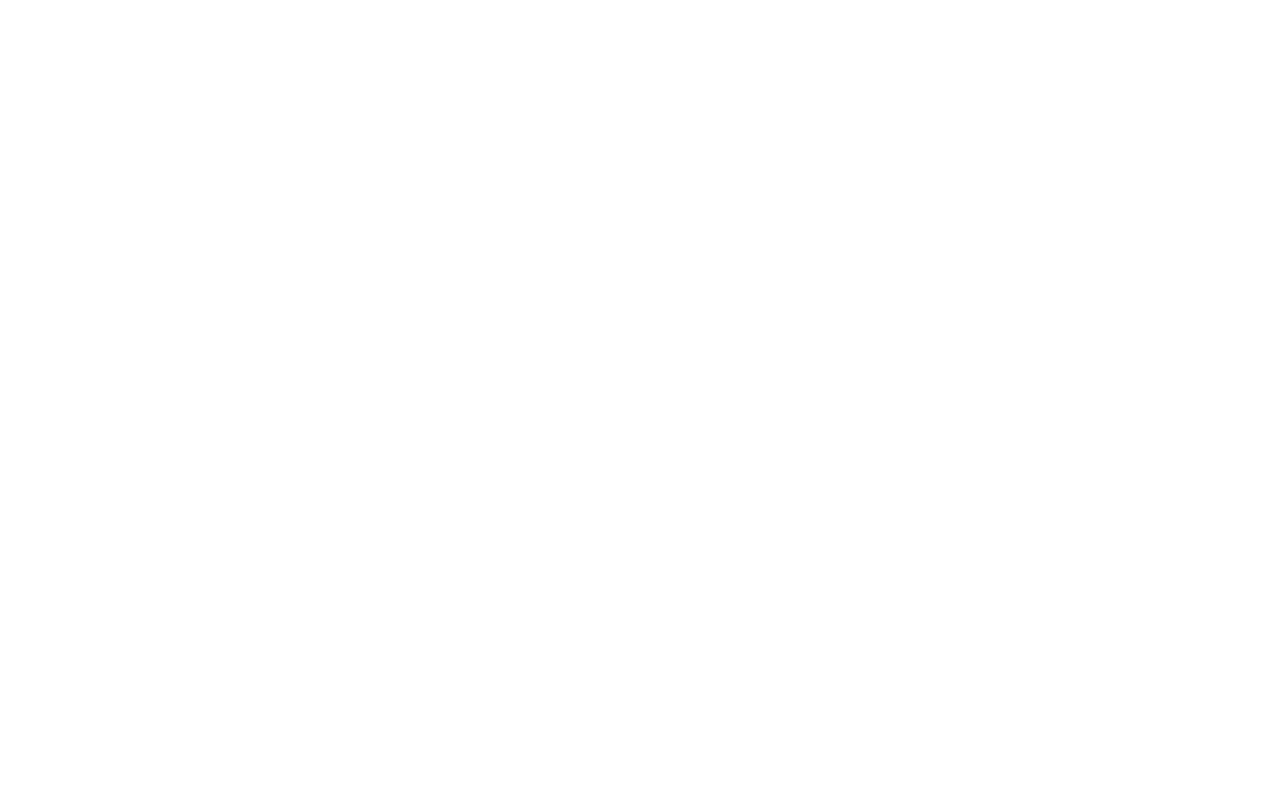
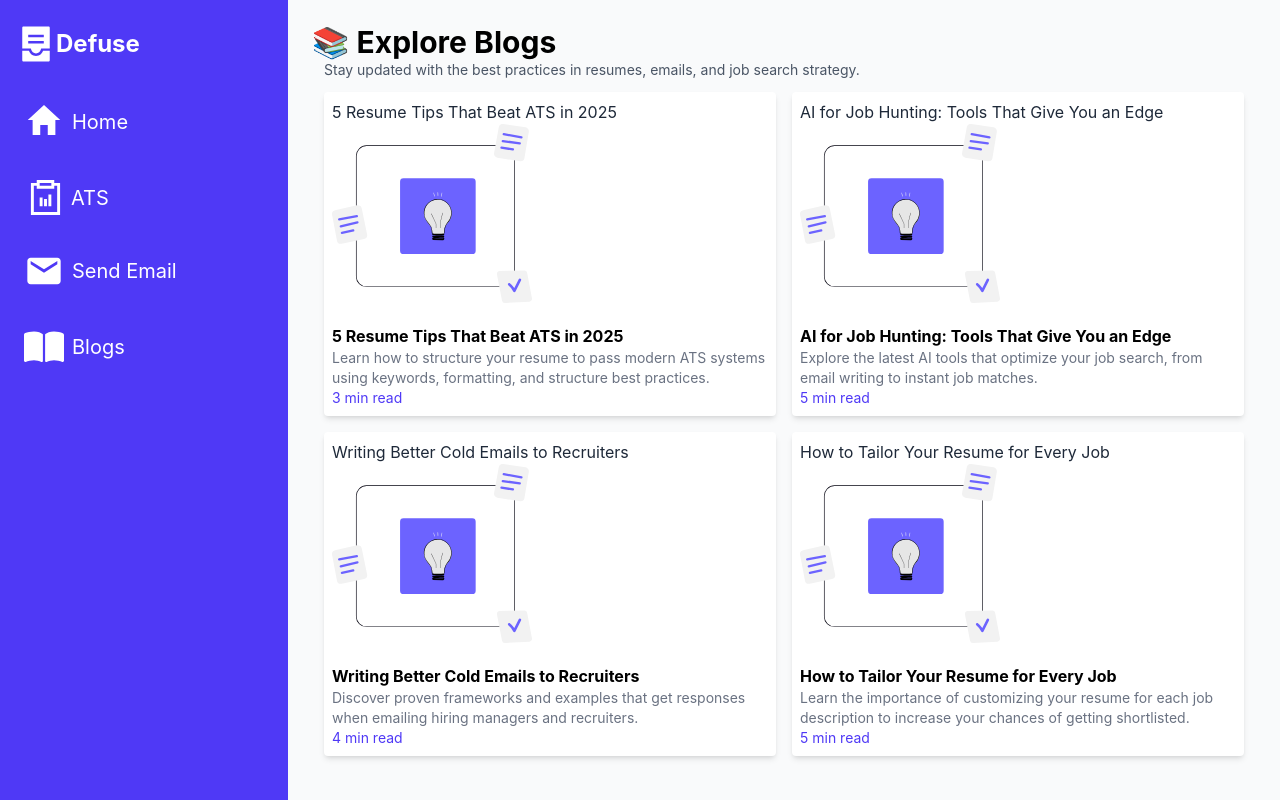
Before and after one commit to Amandeepsinghn/finta-tailwind, a React (Vite) app: page /blog in a window 1280 px wide. Before the commit this address had no page. Built offline with nearby package versions, Linux system fonts and the light colour scheme.

Commit message:
overall frontend finished

```diff
--- a/src/App.tsx
+++ b/src/App.tsx
@@ -6,6 +6,7 @@
 import Dashboard from "./pages/dashboard";
 import Ats from "./pages/Ats";
 import Sendemail from "./pages/Sendemail";
+import Blog from "./pages/Blog";
 
 function App() {
     return (
@@ -17,6 +18,7 @@
                 <Route path="/dashboard" element={<Dashboard/>}/>
                 <Route path="/ATS" element={<Ats/>}/>
                 <Route path="/sendEmail" element={<Sendemail/>}/>
+                <Route path="/blog" element={<Blog/>}/>
             </Routes>
         </BrowserRouter>
     )
--- a/src/component/Sidebar.tsx
+++ b/src/component/Sidebar.tsx
@@ -11,7 +11,7 @@
 export const SideBar = ({showSideBar,setSideBar}:{showSideBar:boolean,setSideBar:(val:boolean)=>void}) => {
 
     return (
-        <div className={`flex flex-col w-20 md:w-72 z-50 bg-indigo-600 h-screen p-4 space-y-5 text-white translate-w duration-300 ${showSideBar?"w-72":"w-20"} ${showSideBar?"fixed":"absolute"} md:static`}>
+        <div className={`flex flex-col w-20 md:w-72 z-50 bg-indigo-600  min-h-screen p-4 space-y-5 text-white transition-all duration-300 ${showSideBar?"w-72":"w-20"} ${showSideBar?"fixed ":"fixed"} md:static `}>
             <div className={`flex justify-between items-center text-3xl rounded py-2 `}>
                 <div className='flex items-center'>
                     <div className={` md:block ${showSideBar?"block":"hidden"}`}>
@@ -51,7 +51,7 @@
                     Send Email
                 </div>
             </Link>
-            <Link className='flex text-xl space-x-2 items-center rounded py-2 pl-2 cursor-pointer hover:bg-indigo-700' to={"/#"}>
+            <Link className='flex text-xl space-x-2 items-center rounded py-2 pl-2 cursor-pointer hover:bg-indigo-700' to={"/blog"}>
                 <div>
                     <FaBookOpen size={40}/>
                 </div>
--- /dev/null
+++ b/src/pages/Blog.tsx
@@ -0,0 +1,78 @@
+import React, { useState } from 'react'
+import { SideBar } from '../component/Sidebar'
+import { Link } from 'react-router-dom';
+
+const Blog = () => {
+
+  const blogData = [
+    {
+      id: 1,
+      title: "5 Resume Tips That Beat ATS in 2025",
+      summary: "Learn how to structure your resume to pass modern ATS systems using keywords, formatting, and structure best practices.",
+      readTime: "3 min read",
+      ref:"https://www.careerflow.ai/blog/best-resume-writing-tips"
+    },
+    {
+      id: 2,
+      title: "AI for Job Hunting: Tools That Give You an Edge",
+      summary: "Explore the latest AI tools that optimize your job search, from email writing to instant job matches.",
+      readTime: "5 min read",
+      ref:"https://zapier.com/blog/ai-job-search/"
+    },
+    {
+      id: 3,
+      title: "Writing Better Cold Emails to Recruiters",
+      summary: "Discover proven frameworks and examples that get responses when emailing hiring managers and recruiters.",
+      readTime: "4 min read",
+      ref:"https://in.indeed.com/career-advice/finding-a-job/cold-email-for-job"
+    },
+    {
+      id: 4,
+      title: "How to Tailor Your Resume for Every Job",
+      summary: "Learn the importance of customizing your resume for each job description to increase your chances of getting shortlisted.",
+      readTime: "5 min read",
+      ref: "https://in.indeed.com/career-advice/resumes-cover-letters/tailoring-resume"
+    }
+  ];
+
+  const [showSideBar,setSideBar] = useState<boolean>(true)
+  return (
+    <div className='flex h-screen'>
+        <SideBar showSideBar={showSideBar} setSideBar={setSideBar}/>
+        <div className={`flex-1 bg-gray-50 ${showSideBar?"h-screen":"ml-20 h-screen md:ml-0 "}`}>
+          <div className="p-6">
+              <div className='text-3xl font-bold'>
+                📚 Explore Blogs
+              </div>
+              <div className='text-sm text-gray-600 pl-3'>
+                Stay updated with the best practices in resumes, emails, and job search strategy.
+              </div>
+              <div className='grid grid-cols-1 md:grid-cols-2 md:grid-rows-2 grid-rows-1 gap-4  p-3'>
+
+                    {blogData.map((data,index)=>(
+                      <a className='flex flex-col shadow-md rounded bg-white p-2 curosr-pointer ' key={index} href={data.ref} target="_blank">
+                        <div className='text-gray-800'>
+                          {data.title}
+                          </div>
+                          <div className='size-50'>
+                            <img loading='lazy' alt="img" src='idea.svg'/>
+                          </div>
+                          <div className='font-bold'>
+                            {data.title}
+                            </div>
+                          <div className='text-sm text-gray-500'>
+                            {data.summary}
+                            </div>
+                          <div className='text-sm text-indigo-600'>
+                            {data.readTime}
+                            </div>
+                        </a>
+                    ))}
+              </div>
+          </div>
+        </div>
+      </div>
+  )
+}
+
+export default Blog
```
Also changed, not shown: src/pages/Sendemail.tsx (+58 -12 lines), public/idea.svg (added), 1 other file (tests, documents, lock files or other folders).
